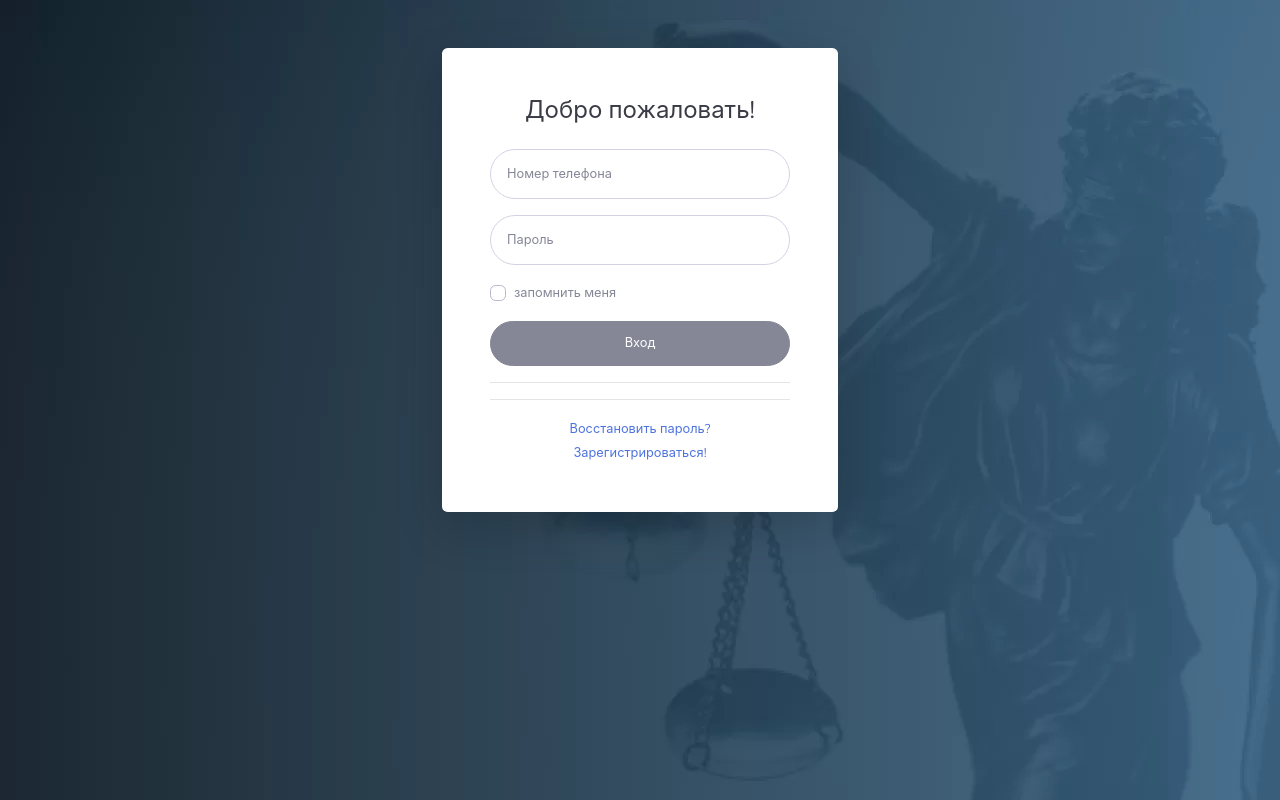
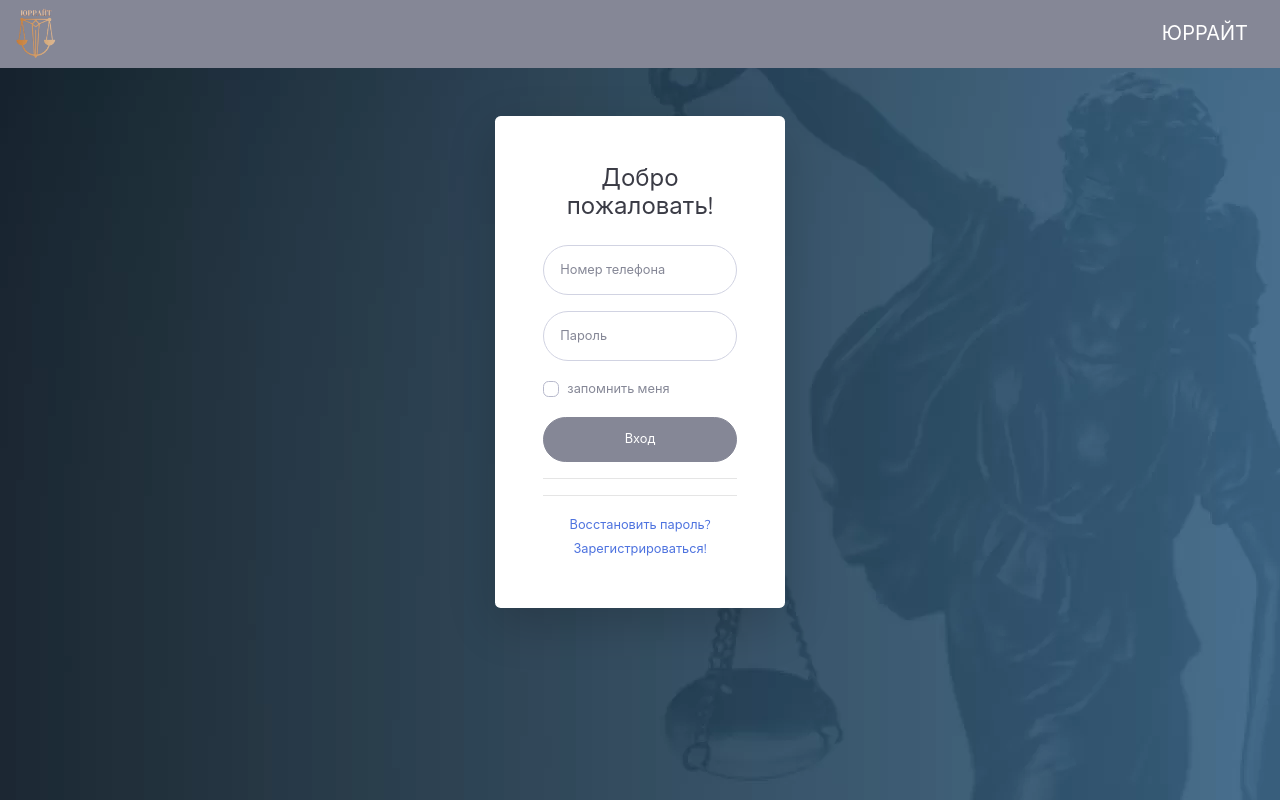
Before and after one commit to kuanqk/yourightkz, a Django app: page /login.html in a window 1280 px wide. Run offline with Django 3.2, Linux system fonts and the light colour scheme; some libraries are stand-ins or nearby versions.

Commit message:
chainging login .html

```diff
--- a/app/templates/login.html
+++ b/app/templates/login.html
@@ -15,7 +15,15 @@
         }
     </style>
 
-    <div class="container" style="width: 528px;">
+
+    <nav class="navbar navbar-dark bg-secondary">
+        <a href="https://youright.kz/">
+        <img src="../static/img/logo.png" alt="logo"  style="width:40px;">
+        </a>
+        <a class="navbar-brand" href="https://youright.kz/">ЮРРАЙТ</a>
+    </nav>
+
+    <div class="container" style="width: 400px;">
 
         <!-- Outer Row -->
         <div class="row justify-content-center">
@@ -26,10 +34,6 @@
                     <div class="card-body p-0">
                         <!-- Nested Row within Card Body -->
                         <div class="row">
-                            <!--<div class="col-lg-6 d-none d-lg-block ">
-                                <img src="../static/img/logo.png" alt="logo" style="width:60px;height:180px;">
-
-                            </div>-->
                             <div class="col-lg-12">
                                 <div class="p-5">
                                     <div class="text-center">
--- a/bootstrap/settings.py
+++ b/bootstrap/settings.py
@@ -26,7 +26,7 @@ SECRET_KEY = "django-insecure-=dcc-i=21%h)xa(cd6lc=xcaum^=0&)+0f&v4iay#hfev*yx@#
 # SECURITY WARNING: don't run with debug turned on in production!
 DEBUG = True
 
-ALLOWED_HOSTS = ["c.youright.kz"]
+ALLOWED_HOSTS = ["c.youright.kz", "127.0.0.1"]
 
 
 # Application definition
```
